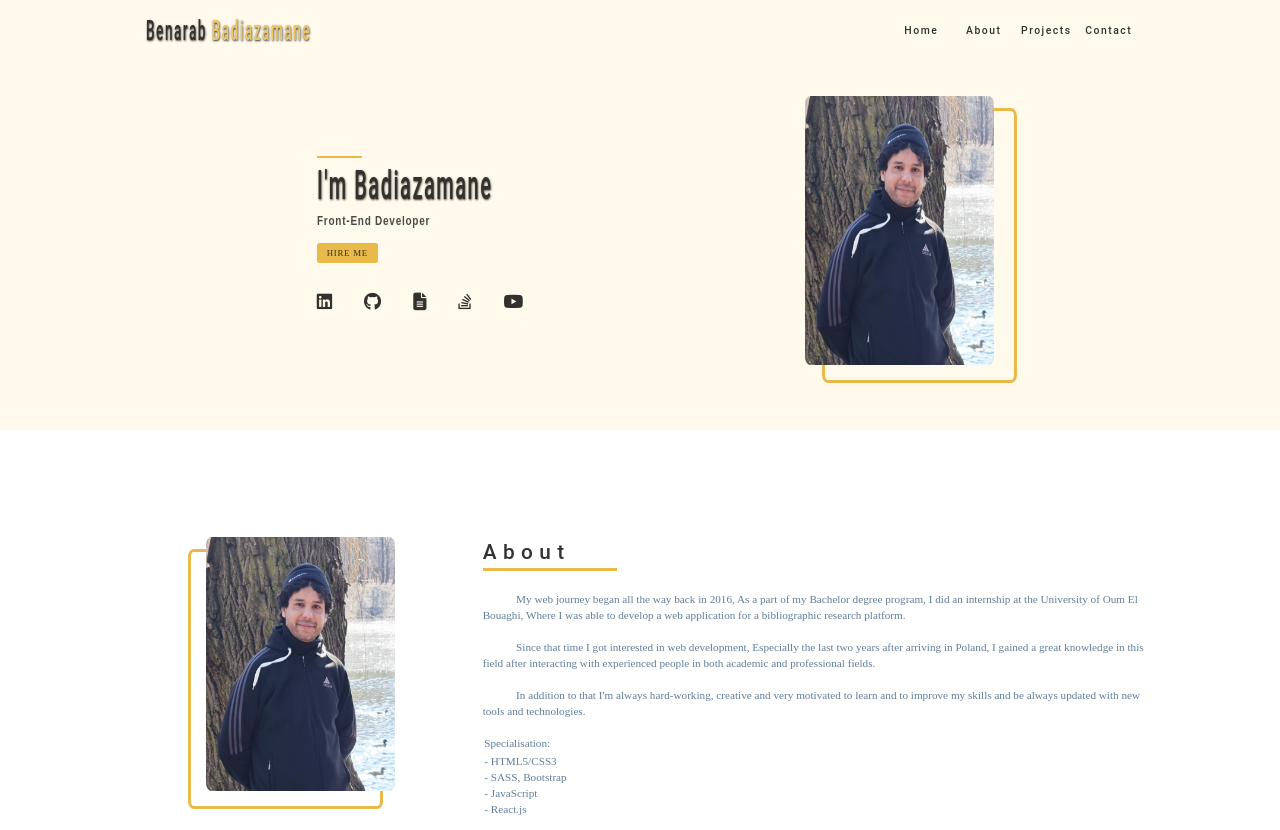
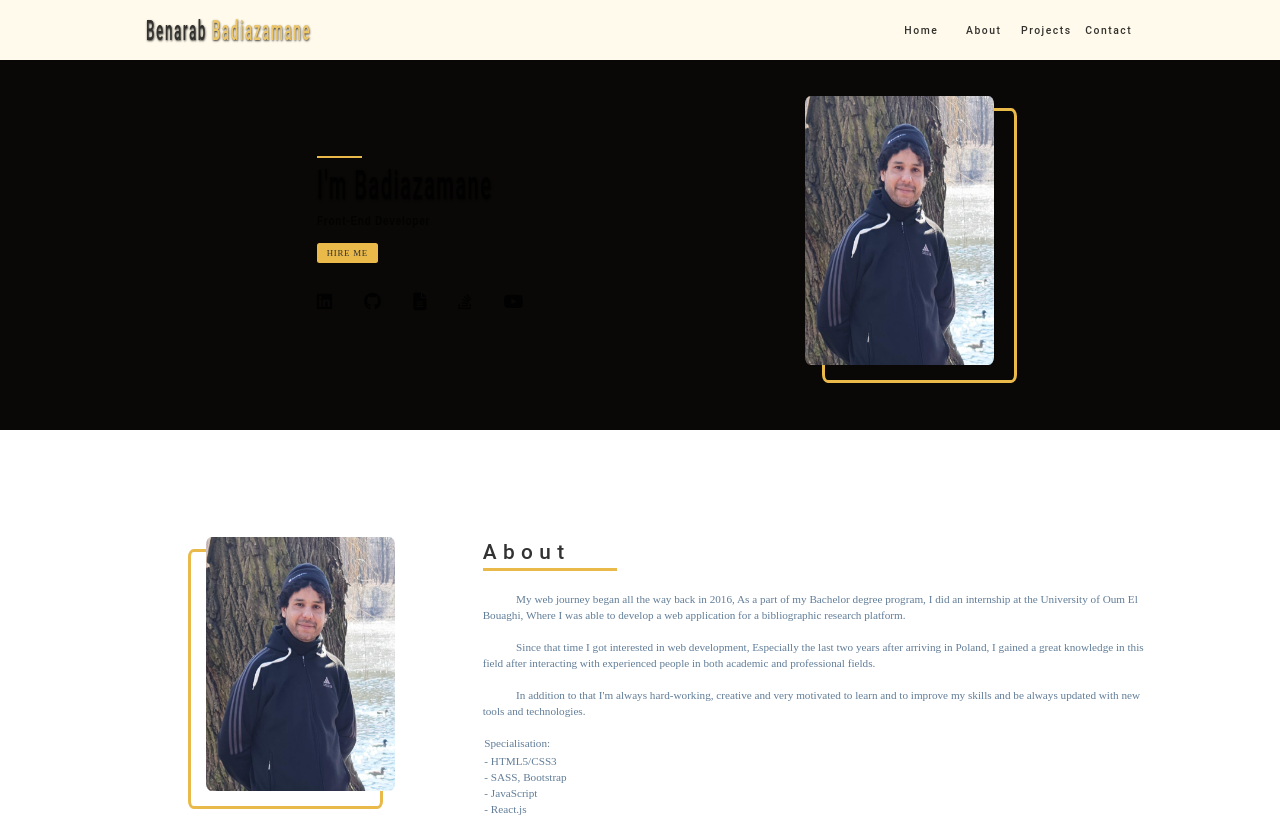
Before and after one commit to badiazamane/Portfolio, a website: page index.html in a window 1280 px wide. Drawn offline with nearby package versions, Linux system fonts and the light colour scheme; files that its build step writes are made by us from their sources.

Commit message:
changing background

```diff
--- a/style.scss
+++ b/style.scss
@@ -5,7 +5,7 @@ $font-family-headers-four: Arial, Helvetica, sans-serif;
 
 body {
   zoom: 50%;
-  background-color: #fffaeb;
+  background-color: #090806;
   header {
     padding: 20px 0px;
     position: fixed;
```
